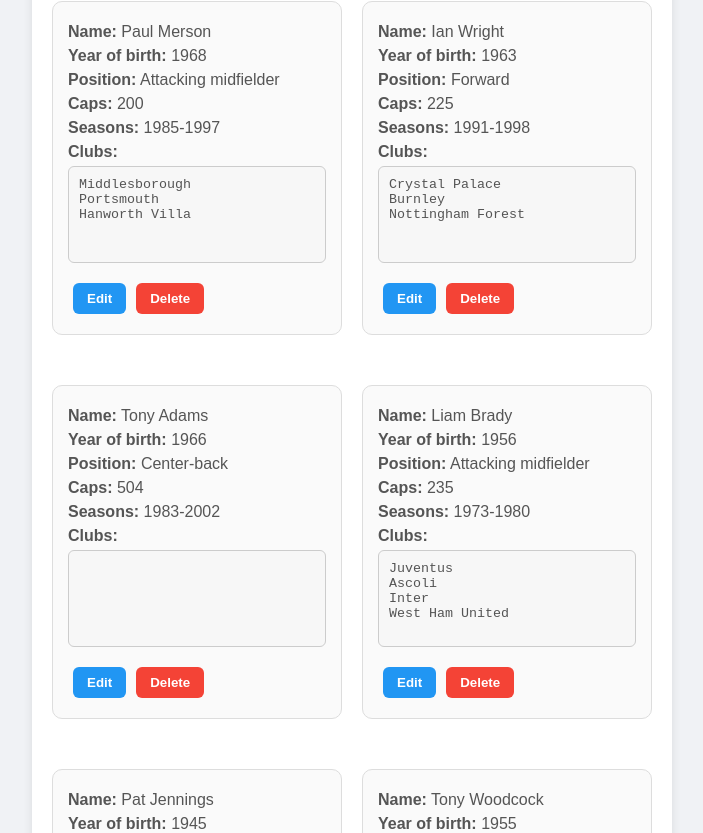
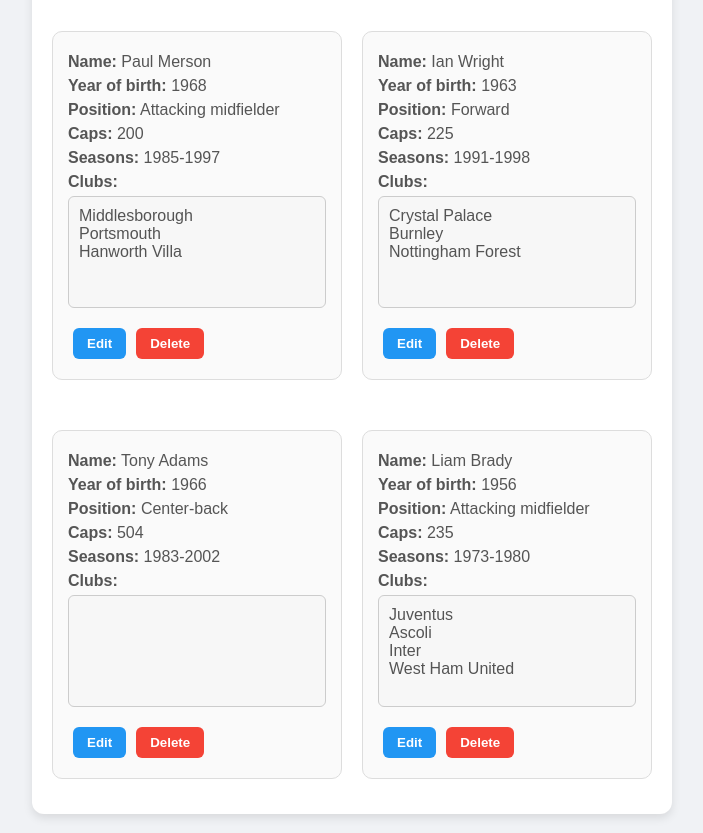
Before and after one commit to woutersRJJ/arsenal, a React (Create React App) app: page / in a window 1280 px wide. Shown: the part 1287-2120 px from the top of the page, without its empty margins (288-991 px from the left). Built offline with nearby package versions, Linux system fonts and the light colour scheme.

Commit message:
textarea verfijnd

```diff
--- a/src/App.css
+++ b/src/App.css
@@ -107,4 +107,7 @@
 textarea{
     resize:none;
     margin-left: 0;
+    font-size: initial;
+    font-family: Arial, serif;
+
 }
--- a/src/App.js
+++ b/src/App.js
@@ -10,9 +10,7 @@
         {name: 'Paul Merson', born: '1968', position: 'Attacking midfielder', caps: 200, seasons: '1985-1997', clubs:'Middlesborough\nPortsmouth\nHanworth Villa'},
         {name: 'Ian Wright', born: '1963', position: 'Forward', caps: 225, seasons: '1991-1998', clubs:'Crystal Palace\nBurnley\nNottingham Forest'},
         {name: 'Tony Adams', born: '1966', position: 'Center-back', caps: 504, seasons: '1983-2002', clubs:''},
-        {name: 'Liam Brady', born: '1956', position: 'Attacking midfielder', caps: 235, seasons: '1973-1980', clubs:'Juventus\nAscoli\nInter\nWest Ham United'},
-        {name: 'Pat Jennings', born: '1945', position: 'Goalkeeper', caps: 237, seasons: '1977-1985', clubs:'Tottenham Hotspur\nEverton\nWatford'},
-        {name: 'Tony Woodcock', born: '1955', position: 'Striker', caps: 131, seasons: '1982-1986', clubs:'1. F.C. Köln\nNottingham Forest'}
+        {name: 'Liam Brady', born: '1956', position: 'Attacking midfielder', caps: 235, seasons: '1973-1980', clubs:'Juventus\nAscoli\nInter\nWest Ham United'}
     ]);
     const [formData, setFormData] = useState({name: "", position: "", caps: "", seasons: "", clubs: ""});
 
```
